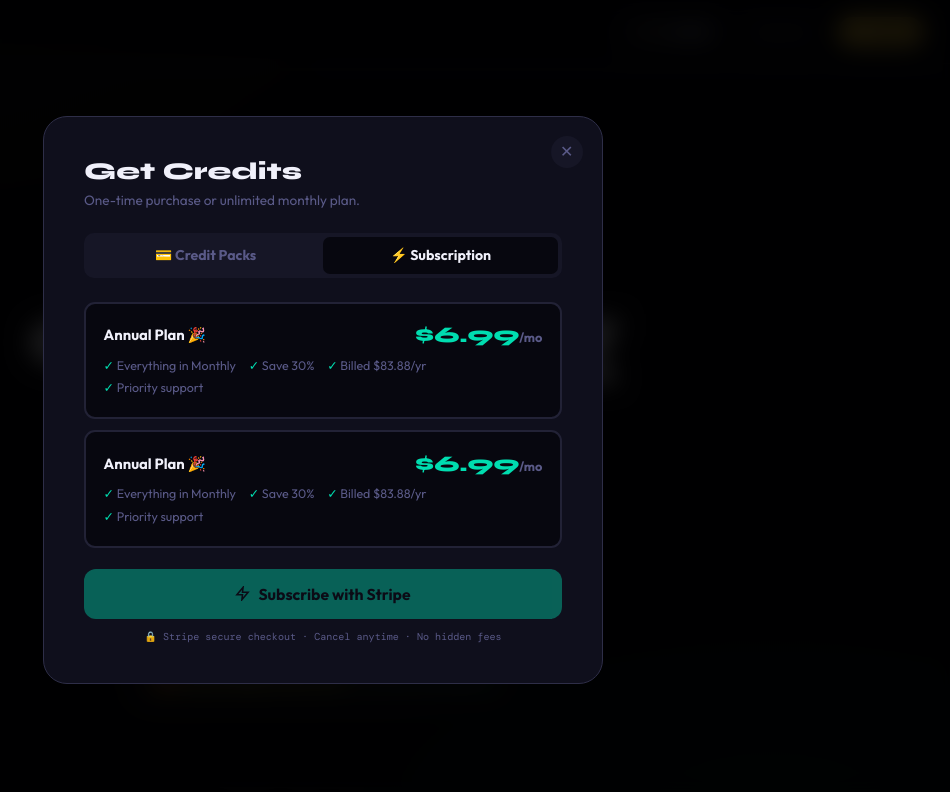
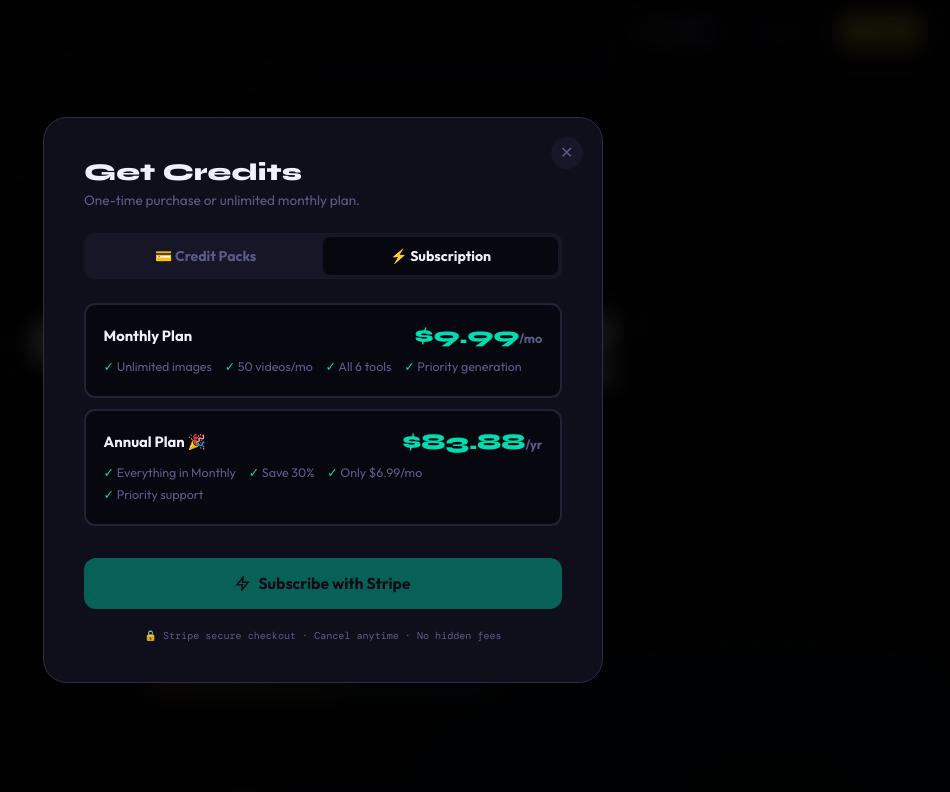
Before and after one commit to lmyang1985-cyber/creativecode-ai, a plain HTML site: page index.html.html in a window 1280 px wide. Both pictures are taken after a click on the button "Subscribe". Shown: the top 792 px of the page, without its empty margins (317-1267 px from the left). Drawn offline with nearby package versions, Linux system fonts and the light colour scheme.

Commit message:
Update index.html.html

```diff
--- a/index.html.html
+++ b/index.html.html
@@ -547,16 +547,23 @@
     <!-- SUBSCRIPTION TAB -->
     <div id="modalSub" style="display:none">
       <div class="splans">
-        <div class="splan" onclick="selSP(1,this)">
-  <div class="splan-hdr"><div class="spn">Annual Plan 🎉</div><div class="spp">$6.99<span style="font-size:.8rem;color:var(--muted);font-family:'Outfit',sans-serif">/mo</span></div></div>
+      <div class="splans">
+  <div class="splan" onclick="selSP(0,this)">
+    <div class="splan-hdr">
+      <div class="spn">Monthly Plan</div>
+      <div class="spp">$9.99<span style="font-size:.8rem;color:var(--muted);font-family:'Outfit',sans-serif">/mo</span></div>
+    </div>
     <div class="spfeats">
-    <span>Everything in Monthly</span><span>Save 30%</span><span>Billed $83.88/yr</span><span>Priority support</span>
+      <span>Unlimited images</span><span>50 videos/mo</span><span>All 6 tools</span><span>Priority generation</span>
     </div>
   </div>
   <div class="splan" onclick="selSP(1,this)">
-          <div class="splan-hdr"><div class="spn">Annual Plan 🎉</div><div class="spp">$6.99<span style="font-size:.8rem;color:var(--muted);font-family:'Outfit',sans-serif">/mo</span></div></div>
+    <div class="splan-hdr">
+      <div class="spn">Annual Plan 🎉</div>
+      <div class="spp">$83.88<span style="font-size:.8rem;color:var(--muted);font-family:'Outfit',sans-serif">/yr</span></div>
+    </div>
     <div class="spfeats">
-            <span>Everything in Monthly</span><span>Save 30%</span><span>Billed $83.88/yr</span><span>Priority support</span>
+      <span>Everything in Monthly</span><span>Save 30%</span><span>Only $6.99/mo</span><span>Priority support</span>
     </div>
   </div>
 </div>
```
Lines whose indentation alone changed are shown as unchanged.
